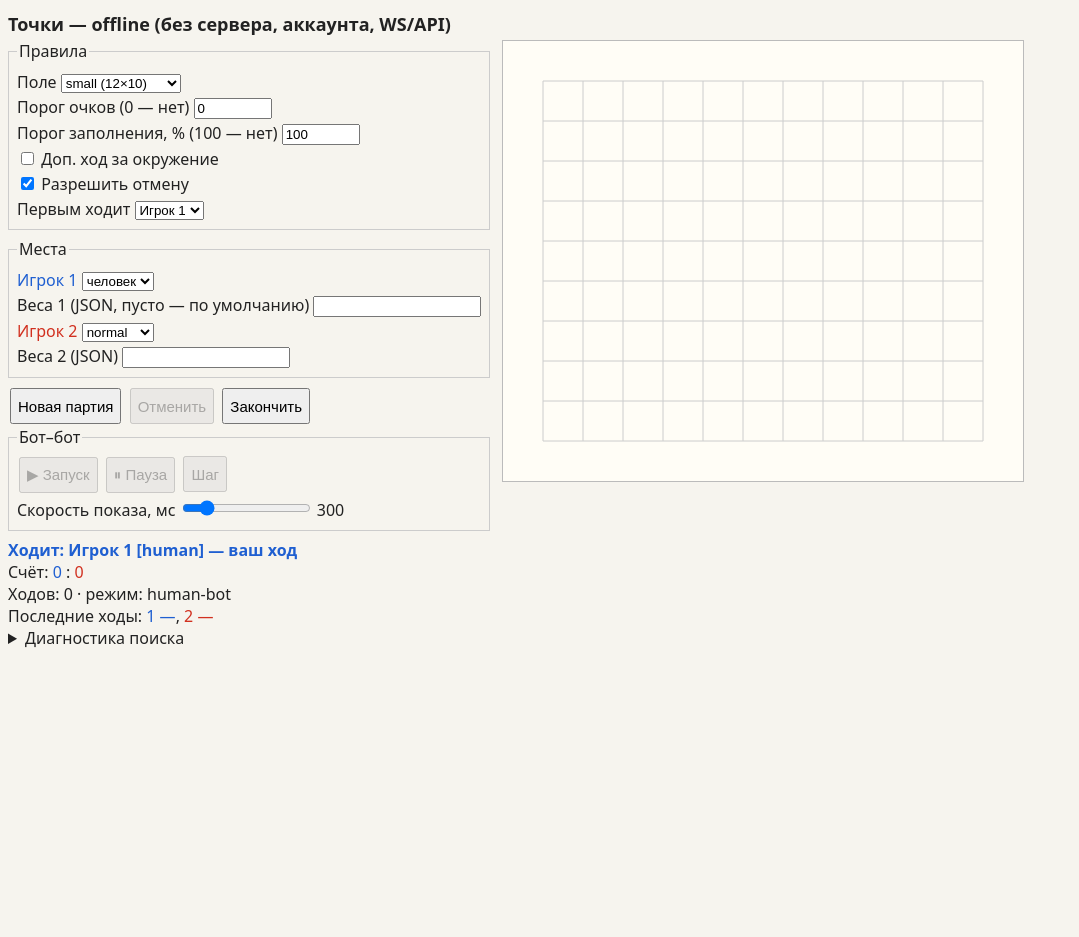
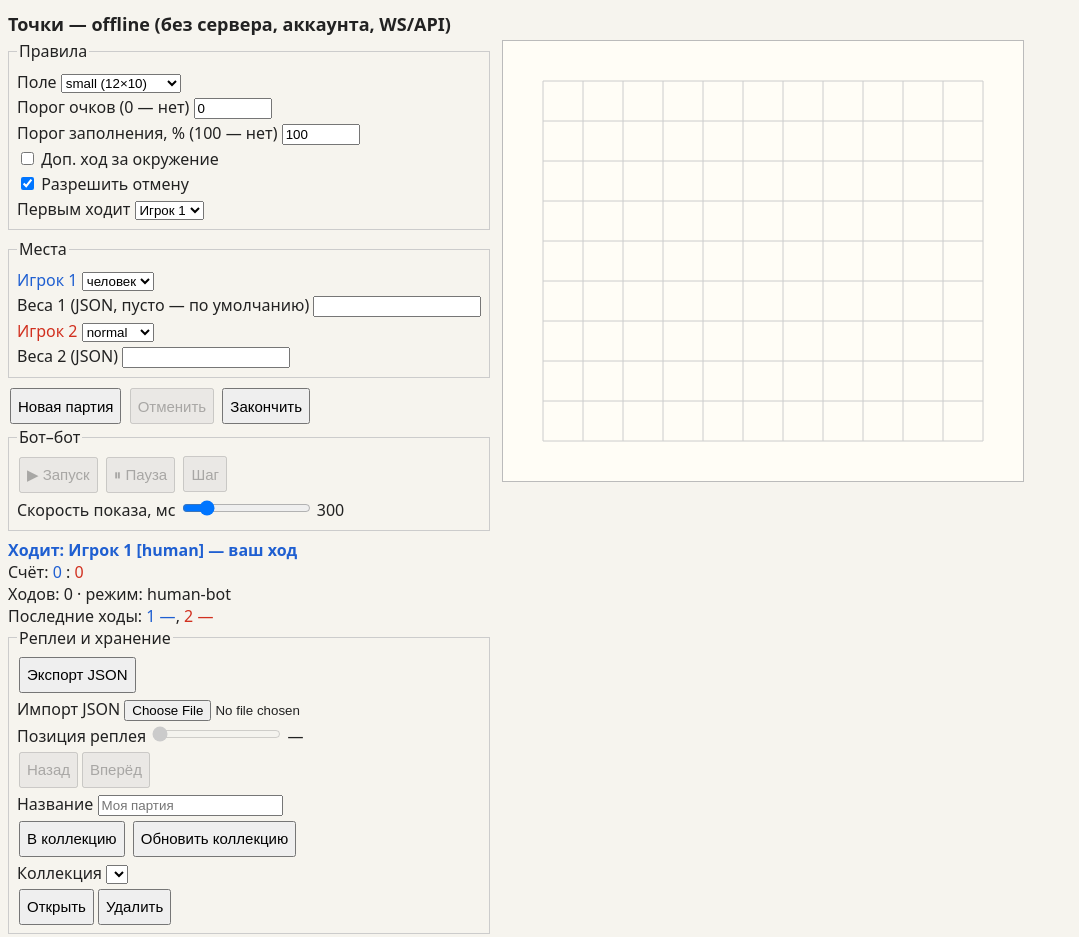
Before and after one commit to mlaa4ml/tochki-multiplayer, a website: page offline/index.html in a window 1280 px wide. Shown: the top 937 px of the page, without its empty margins (0-1079 px from the left). Before the commit the page ends 800 px from the top, so only its background shows below. Drawn offline with Linux system fonts and the light colour scheme.

Commit message:
offline/index.html: patch

```diff
--- a/offline/index.html
+++ b/offline/index.html
@@ -184,7 +184,8 @@
   $('delay').oninput = () => { $('delayVal').textContent = $('delay').value; session.setDelay(Number($('delay').value)); };
   window.addEventListener('resize', () => { if (lastSnap) render(lastSnap); });
   window.addEventListener('pagehide', () => session.dispose());
-  newGame();
+  const replayUI = window.TochkiReplayUI(session);
+  if (!replayUI.restore()) newGame();
 })();
 </script>
 </body>
```
